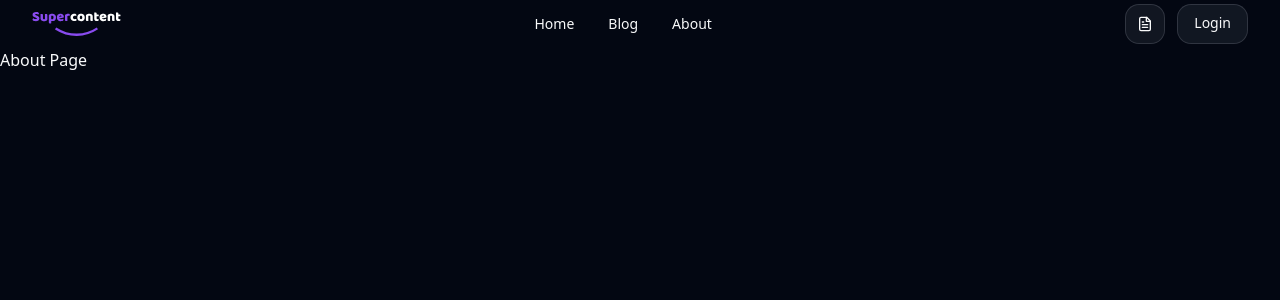
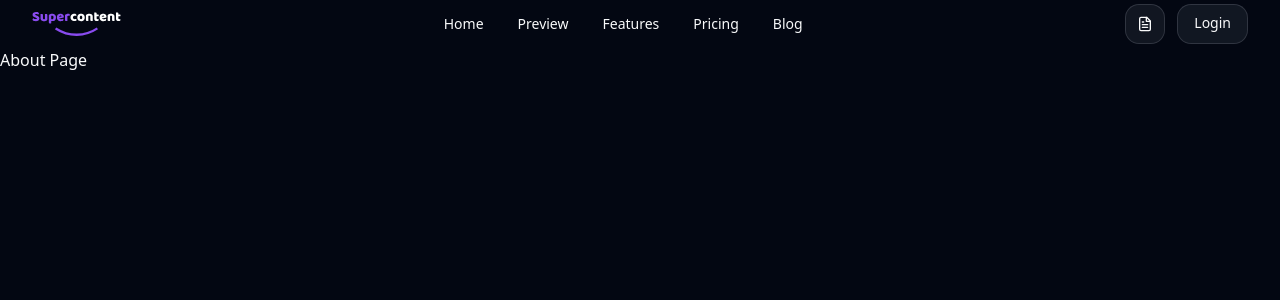
Before and after one commit to julesdo/site-supercontent, a Next.js app: page /about in a window 1280 px wide. Shown: the top 300 px of the page. Built offline with nearby package versions, Linux system fonts and the light colour scheme.

Commit message:
maj 1.25

```diff
--- a/app/page.tsx
+++ b/app/page.tsx
@@ -6,14 +6,16 @@ import HeroSection from "@/components/section/hero"
 import PreviewSection from "@/components/section/preview"
 import FeaturesSection from "@/components/section/features"
 import PricingSection from "@/components/section/pricing"
+import BlogSection from "@/components/section/blog"
 
 export default function IndexPage() {
   return (
-    <div className="w-full">
+    <div id="home" className="w-full scroll-smooth">
       <HeroSection />
       <PreviewSection />
       <FeaturesSection />
       <PricingSection />
+      <BlogSection />
     </div>
   )
 }
--- a/components/main-nav.tsx
+++ b/components/main-nav.tsx
@@ -3,10 +3,6 @@
 import * as React from "react"
 import Link from "next/link"
 import { NavItem } from "@/types/nav"
-import { siteConfig } from "@/config/site"
-
-import { MobileSidebar } from "./mobile-sidebar"
-import Logo from "./logo"
 import { buttonVariants } from "./ui/button"
 import { usePathname } from "next/navigation"
 
@@ -15,7 +11,17 @@ interface MainNavProps {
 }
 
 export function MainNav({ items }: MainNavProps) {
-  const pathname = usePathname()
+  const pathname = usePathname();
+  const [id, setId] = React.useState("");
+
+  const handleClick = (itemHref: string) => {
+    const element = document.querySelector(itemHref);
+    if (element) {
+      element.scrollIntoView({ behavior: "smooth" });
+      setId(itemHref);
+    }
+  };
+
   return (
     <div className="flex gap-6 md:gap-10">
       {items?.length ? (
@@ -23,21 +29,25 @@ export function MainNav({ items }: MainNavProps) {
           {items?.map(
             (item, index) =>
               item.href && (
-                <Link
+                <a
                   key={index}
                   href={item.href}
+                  onClick={(e) => {
+                    e.preventDefault();
+                    handleClick(item.href!);
+                  }}
+                  data-umami-event-clickmenu={item.title}
                   className={buttonVariants({
-                    variant: pathname === item.href ? "glassmorph" : "ghost",
+                    variant: id === item.href ? "glassmorph" : "ghost",
                     size: "sm",
-                  })
-                  }
+                  })}
                 >
                   {item.title}
-                </Link>
+                </a>
               )
           )}
         </nav>
       ) : null}
     </div>
-  )
+  );
 }
--- a/components/mobile-sidebar.tsx
+++ b/components/mobile-sidebar.tsx
@@ -15,6 +15,7 @@ import { NavItem } from "@/types/nav"
 import Link from "next/link"
 import Logo from "./logo"
 import { usePathname } from "next/navigation"
+import { useState } from "react"
 
 interface MainNavProps {
     items?: NavItem[]
@@ -23,10 +24,30 @@ interface MainNavProps {
 
   export const MobileSidebar = ({items}:MainNavProps) => {
     const pathname = usePathname()
-    const bgGlassmorph = "bg-gray-400 bg-clip-padding backdrop-filter backdrop-blur-3xl bg-opacity-10"
+    const [id, setId] = useState("");
+    const [isSheetOpen, setIsSheetOpen] = useState(false); // State to control the Sheet's open/close state
+
+    const toggleSheet = () => {
+      setIsSheetOpen(!isSheetOpen);
+    };
+
+    const closeSheet = () => {
+      setIsSheetOpen(false);
+    };
+
+    const handleClick = (itemHref: string) => {
+      const element = document.querySelector(itemHref);
+      if (element) {
+        element.scrollIntoView({ behavior: "smooth" });
+        setId(itemHref);
+      }
+    };
     return (
-      <Sheet>
-        <SheetTrigger className={buttonVariants({
+      <Sheet
+      open={isSheetOpen} // Pass the open state to control the Sheet
+      onOpenChange={setIsSheetOpen} // Pass the setter to control the Sheet
+      >
+        <SheetTrigger onClick={toggleSheet} className={buttonVariants({
             variant: 'ghost',
             size: 'icon',
         })}>
@@ -38,21 +59,25 @@ interface MainNavProps {
             <Separator />
           </SheetHeader>
           <nav className="flex flex-col gap-4 mt-12">
-            {items?.map(
-                (item, index) =>
-                    item.href && (
-                    <Link
+          {items?.map((item, index) =>
+            item.href ? (
+              <a
                 key={index}
                 href={item.href}
+                onClick={(e) => {
+                  e.preventDefault();
+                  closeSheet();
+                  handleClick(item.href!);
+                }}
+                data-umami-event-clickmenu={item.title}
                 className={buttonVariants({
-                            variant: pathname === item.href ? "glassmorph" : "ghost",
-                            className: 'w-full text-left'
-                        })
-                        }
+                  variant: id === item.href ? "glassmorph" : "ghost",
+                  className: "w-full text-left",
+                })}
               >
                 {item.title}
-                    </Link>
-                    )
+              </a>
+            ) : null
           )}
           </nav>
         </SheetContent>
--- a/components/section/blog.tsx
+++ b/components/section/blog.tsx
@@ -1,15 +1,16 @@
 import getPosts from "@/action/getPosts";
 import { Badge } from "../ui/badge";
+import HTMLReactParser from "html-react-parser";
 
 export default async function BlogSection() {
     const posts = await getPosts();
 
     return (
-        <div className="bg-gradient-to-b from-slate-950 to-indigo-950 py-24 sm:py-32">
+        <div id="blog" className="bg-indigo-950 py-0 sm:py-0">
             <div className="mx-auto max-w-7xl px-6 lg:px-8">
                 <div className="mx-auto max-w-2xl text-center">
                     <Badge variant="glassmorph" className="w-fit" >
-                       🎉 Powered by Supercontent 🎉
+                        🎉 Powered by Supercontent 🎉
                     </Badge>
                     <h2 className="text-3xl font-bold tracking-tight text-white sm:text-4xl">From the blog</h2>
                     <p className="mt-2 text-lg leading-8 text-gray-400">
@@ -27,26 +28,37 @@ export default async function BlogSection() {
                                 />
                                 <div className="absolute inset-0 rounded-2xl ring-1 ring-inset ring-gray-100/10" />
                             </div>
-                            <div className="max-w-lg">
+                            <div className="w-full">
                                 <div className="mt-8 flex justify-between w-full items-center text-xs">
-                                    <time dateTime={post.createdAt} className="text-gray-400">
+                                    <time suppressHydrationWarning dateTime={post.createdAt} className="text-gray-400">
                                         {new Date(post.createdAt!).toLocaleDateString()}
                                     </time>
                                     <a
                                         href="#"
                                         className="relative z-10 rounded-full bg-primary px-3 py-1.5 font-medium text-gray-200 hover:bg-gray-800"
+                                        suppressHydrationWarning
                                     >
                                         Blog
                                     </a>
                                 </div>
                                 <div className="group relative">
                                     <h3 className="mt-3 text-lg font-semibold leading-6 text-white group-hover:text-gray-200">
-                                        <a href={post.url}>
-                                            <span className="absolute inset-0" />
+                                        <a suppressHydrationWarning href={post.url}>
                                             {post.title}
                                         </a>
                                     </h3>
-                                    <p dangerouslySetInnerHTML={{__html:post.content}} className="mt-5 line-clamp-3 text-sm leading-6 prose prose-invert"/>
+                                    <p suppressHydrationWarning className="mt-5 line-clamp-3 w-full text-sm leading-6 prose prose-invert">
+                                        {post.content &&
+                                            (() => {
+                                                try {
+                                                    return HTMLReactParser(post.content);
+                                                } catch (error) {
+                                                    console.error("Error parsing HTML:", error);
+                                                    return null; // or a fallback message
+                                                }
+                                            })()}
+                                    </p>
+
                                 </div>
                             </div>
                         </article>
--- a/components/section/features.tsx
+++ b/components/section/features.tsx
@@ -35,7 +35,7 @@ const features = [
 
   export default function Example() {
     return (
-      <div className="bg-indigo-950 py-0 sm:py-0">
+      <div id="features" className="bg-indigo-950 py-0 sm:py-0">
         <div className="mx-auto max-w-7xl px-6 lg:px-8">
   <div className="mx-auto max-w-2xl sm:text-center">
     <h2 className="text-base font-semibold leading-7 text-indigo-400">Elevate Your E-commerce</h2>
--- a/components/section/hero.tsx
+++ b/components/section/hero.tsx
@@ -7,7 +7,7 @@ export default function HeroSection() {
     const grayTextGradient = "bg-clip-text text-transparent bg-gradient-to-r from-gray-400 to-gray-600"
 
     return (
-        <section className="bg-background h-[50vh] justify-center text-left  grid items-center gap-6 pb-8 pt-6 md:py-24 bg-gradient-to-b from-slate-950 to-indigo-950">
+        <section id="home" className="bg-background h-[50vh] justify-center text-left  grid items-center gap-6 pb-8 pt-6 md:py-24 bg-gradient-to-b from-slate-950 to-indigo-950">
             <div className="flex flex-col justify-center items-center gap-4 md:flex-row">
                 <Badge variant="glassmorph" className="w-fit" >
                     Beta 1.00
--- a/components/section/preview.tsx
+++ b/components/section/preview.tsx
@@ -4,7 +4,7 @@ import { buttonVariants } from "../ui/button";
 export default function PreviewSection() {
 
     return (
-        <section className="justify-center text-left grid items-center gap-6 pb-8 pt-6 md:py-24 md:pb-0 bg-indigo-950">
+        <section id="preview" className="justify-center text-left grid items-center gap-6 pb-8 pt-6 md:py-24 md:pb-0 bg-indigo-950">
             <div className="flex flex-col items-center justify-center">
                 <img alt="" src="/preview.png" className="md:w-[70vw] md:py-0 py-10" />
             </div>
--- a/components/section/pricing.tsx
+++ b/components/section/pricing.tsx
@@ -71,7 +71,7 @@ export default function Example() {
     const [frequency, setFrequency] = useState(frequencies[0])
 
     return (
-        <div className="bg-indigo-950 py-24 sm:py-32">
+        <div id='pricing' className="bg-indigo-950 py-24 sm:py-32">
             <div className="mx-auto max-w-7xl px-6 lg:px-8">
                 <div className="mx-auto max-w-4xl text-center">
                     <h2 className="text-base font-semibold leading-7 text-indigo-400">Pricing</h2>
--- a/config/site.ts
+++ b/config/site.ts
@@ -7,16 +7,24 @@ export const siteConfig = {
   mainNav: [
     {
       title: "Home",
-      href: "/",
+      href: "#home",
+    },
+    {
+      title: "Preview",
+      href: "#preview",
+    },
+    {
+      title: "Features",
+      href: "#features",
+    },
+    {
+      title: "Pricing",
+      href: "#pricing",
     },
     {
       title: "Blog",
-      href: "/blog",
+      href: "#blog",
     },
-    {
-      title: "About",
-      href: "#",
-    }
 
   ],
   links: {
--- a/package.json
+++ b/package.json
@@ -20,6 +20,7 @@
     "@radix-ui/react-tabs": "^1.0.4",
     "class-variance-authority": "^0.7.0",
     "clsx": "^2.0.0",
+    "html-react-parser": "^4.2.2",
     "lucide-react": "^0.269.0",
     "next": "^13.4.19",
     "next-themes": "^0.2.1",
```
Also changed, not shown: 2 other files (tests, documents, lock files or other folders). Lines whose indentation alone changed are shown as unchanged.
